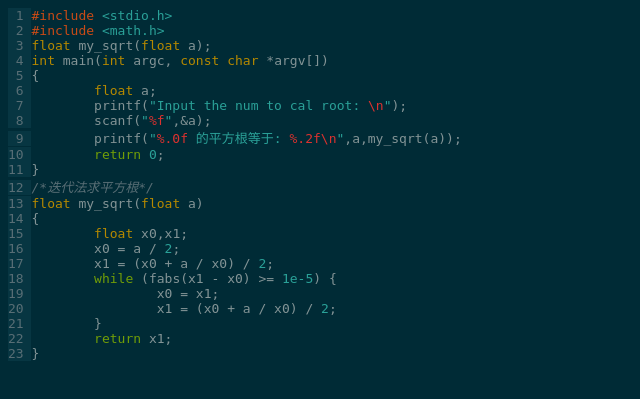
After one commit to junstrix/piweb, a Django app: page /static/program/sqrt.c.html in a window 1280 px wide. The commit adds this page. Shown: the top 399 px of the page, without its empty margins (0-640 px from the left). Run offline with Django 3.2, Linux system fonts and the light colour scheme.

Commit message:
add gcd.c sqrt.c

```diff
--- /dev/null
+++ b/pi_dev/static/program/sqrt.c.html
@@ -0,0 +1,33 @@
+<!DOCTYPE HTML PUBLIC "-//W3C//DTD HTML 4.01 Transitional//EN" "http://www.w3.org/TR/html4/loose.dtd">
+<html>
+<head>
+<title>~/embedded/sqrt.c.html</title>
+<meta name="Generator" content="Vim/7.2">
+<meta http-equiv="content-type" content="text/html; charset=UTF-8">
+</head>
+<body bgcolor="#002b36" text="#839496"><font face="monospace">
+<span style="background-color: #073642"><font color="#586e75">&nbsp;1 </font></span><font color="#cb4b16">#include </font><font color="#2aa198">&lt;stdio.h&gt;</font><br>
+<span style="background-color: #073642"><font color="#586e75">&nbsp;2 </font></span><font color="#cb4b16">#include </font><font color="#2aa198">&lt;math.h&gt;</font><br>
+<span style="background-color: #073642"><font color="#586e75">&nbsp;3 </font></span><font color="#b58900">float</font>&nbsp;my_sqrt(<font color="#b58900">float</font>&nbsp;a);<br>
+<span style="background-color: #073642"><font color="#586e75">&nbsp;4 </font></span><font color="#b58900">int</font>&nbsp;main(<font color="#b58900">int</font>&nbsp;argc, <font color="#b58900">const</font>&nbsp;<font color="#b58900">char</font>&nbsp;*argv[])<br>
+<span style="background-color: #073642"><font color="#586e75">&nbsp;5 </font></span>{<br>
+<span style="background-color: #073642"><font color="#586e75">&nbsp;6 </font></span>&nbsp;&nbsp;&nbsp;&nbsp;&nbsp;&nbsp;&nbsp;&nbsp;<font color="#b58900">float</font>&nbsp;a;<br>
+<span style="background-color: #073642"><font color="#586e75">&nbsp;7 </font></span>&nbsp;&nbsp;&nbsp;&nbsp;&nbsp;&nbsp;&nbsp;&nbsp;printf(<font color="#2aa198">&quot;Input the num to cal root: </font><font color="#dc322f">\n</font><font color="#2aa198">&quot;</font>);<br>
+<span style="background-color: #073642"><font color="#586e75">&nbsp;8 </font></span>&nbsp;&nbsp;&nbsp;&nbsp;&nbsp;&nbsp;&nbsp;&nbsp;scanf(<font color="#2aa198">&quot;</font><font color="#dc322f">%f</font><font color="#2aa198">&quot;</font>,&amp;a);<br>
+<span style="background-color: #073642"><font color="#586e75">&nbsp;9 </font></span>&nbsp;&nbsp;&nbsp;&nbsp;&nbsp;&nbsp;&nbsp;&nbsp;printf(<font color="#2aa198">&quot;</font><font color="#dc322f">%.0f</font><font color="#2aa198">&nbsp;的平方根等于: </font><font color="#dc322f">%.2f</font><font color="#dc322f">\n</font><font color="#2aa198">&quot;</font>,a,my_sqrt(a));<br>
+<span style="background-color: #073642"><font color="#586e75">10 </font></span>&nbsp;&nbsp;&nbsp;&nbsp;&nbsp;&nbsp;&nbsp;&nbsp;<font color="#719e07">return</font>&nbsp;<font color="#2aa198">0</font>;<br>
+<span style="background-color: #073642"><font color="#586e75">11 </font></span>}<br>
+<span style="background-color: #073642"><font color="#586e75">12 </font></span><font color="#586e75"><i>/*</i></font><font color="#586e75"><i>迭代法求平方根</i></font><font color="#586e75"><i>*/</i></font><br>
+<span style="background-color: #073642"><font color="#586e75">13 </font></span><font color="#b58900">float</font>&nbsp;my_sqrt(<font color="#b58900">float</font>&nbsp;a)<br>
+<span style="background-color: #073642"><font color="#586e75">14 </font></span>{<br>
+<span style="background-color: #073642"><font color="#586e75">15 </font></span>&nbsp;&nbsp;&nbsp;&nbsp;&nbsp;&nbsp;&nbsp;&nbsp;<font color="#b58900">float</font>&nbsp;x0,x1;<br>
+<span style="background-color: #073642"><font color="#586e75">16 </font></span>&nbsp;&nbsp;&nbsp;&nbsp;&nbsp;&nbsp;&nbsp;&nbsp;x0 = a / <font color="#2aa198">2</font>;<br>
+<span style="background-color: #073642"><font color="#586e75">17 </font></span>&nbsp;&nbsp;&nbsp;&nbsp;&nbsp;&nbsp;&nbsp;&nbsp;x1 = (x0 + a / x0) / <font color="#2aa198">2</font>;<br>
+<span style="background-color: #073642"><font color="#586e75">18 </font></span>&nbsp;&nbsp;&nbsp;&nbsp;&nbsp;&nbsp;&nbsp;&nbsp;<font color="#719e07">while</font>&nbsp;(fabs(x1 - x0) &gt;= <font color="#2aa198">1e-5</font>) {<br>
+<span style="background-color: #073642"><font color="#586e75">19 </font></span>&nbsp;&nbsp;&nbsp;&nbsp;&nbsp;&nbsp;&nbsp;&nbsp;&nbsp;&nbsp;&nbsp;&nbsp;&nbsp;&nbsp;&nbsp;&nbsp;x0 = x1;<br>
+<span style="background-color: #073642"><font color="#586e75">20 </font></span>&nbsp;&nbsp;&nbsp;&nbsp;&nbsp;&nbsp;&nbsp;&nbsp;&nbsp;&nbsp;&nbsp;&nbsp;&nbsp;&nbsp;&nbsp;&nbsp;x1 = (x0 + a / x0) / <font color="#2aa198">2</font>;<br>
+<span style="background-color: #073642"><font color="#586e75">21 </font></span>&nbsp;&nbsp;&nbsp;&nbsp;&nbsp;&nbsp;&nbsp;&nbsp;}<br>
+<span style="background-color: #073642"><font color="#586e75">22 </font></span>&nbsp;&nbsp;&nbsp;&nbsp;&nbsp;&nbsp;&nbsp;&nbsp;<font color="#719e07">return</font>&nbsp;x1;<br>
+<span style="background-color: #073642"><font color="#586e75">23 </font></span>}<br>
+</font></body>
+</html>
--- a/pi_dev/templates/pi/pi.html
+++ b/pi_dev/templates/pi/pi.html
@@ -42,6 +42,9 @@ Server on pi
 			<li>与微信公众平台，实现交互获取相关数据</li>
 			<li>web方式远控GPIO</li>
 			<li>离线下载应用</li>
+		</ul>
+		<ul>
+			<a href="/static/program.html">c code</a>
 		</ul>
 	</div>
 	<button id="showr">CPU</button>
```
Also changed, not shown: pi_dev/static/program.html (added, +12 -0 lines), pi_dev/static/program/gcd.c.html (added, +34 -0 lines).
